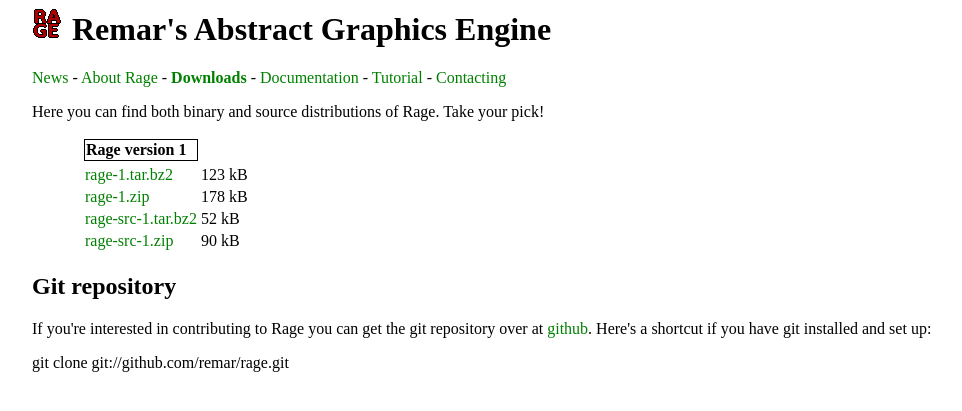
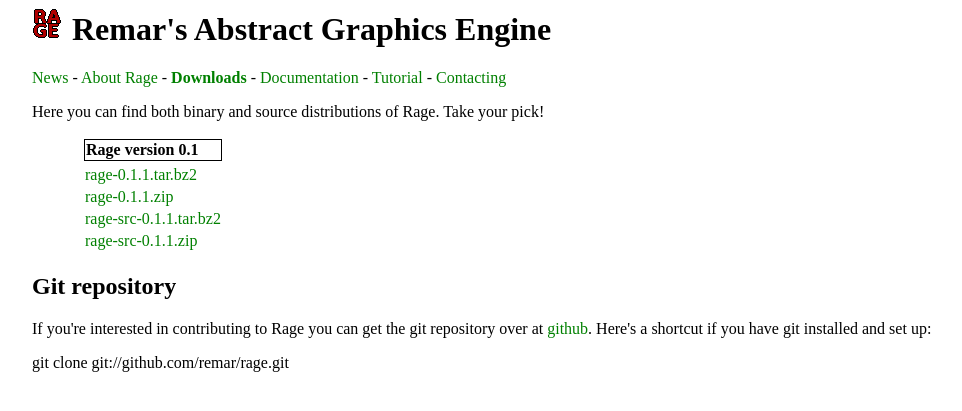
Before and after one commit to remar/rage, a PHP site: page /downloads.php in a window 1280 px wide. Shown: the top 411 px of the page, without its empty margins (68-1030 px from the left). Run offline with PHP 8.4, Linux system fonts and the light colour scheme.

Commit message:
* Version 0.1.1

```diff
--- a/www/downloads.php
+++ b/www/downloads.php
@@ -14,19 +14,15 @@
 
 <table class="indent">
 
-<tr><td class="heading"><b> Rage version 1 </b></td><td></td><tr>
+<tr><td class="heading"><b> Rage version 0.1 </b></td><tr>
 
-<tr><td><a href="files/rage-1.tar.bz2">rage-1.tar.bz2</a></td>
-<td>123 kB</td></tr>
+<tr><td><a href="files/rage-0.1.1.tar.bz2">rage-0.1.1.tar.bz2</a></td></tr>
 
-<tr><td><a href="files/rage-1.zip">rage-1.zip</a></td>
-<td>178 kB</td></tr>
+<tr><td><a href="files/rage-0.1.1.zip">rage-0.1.1.zip</a></td></tr>
 
-<tr><td><a href="files/rage-src-1.tar.bz2">rage-src-1.tar.bz2</td>
-<td>52 kB</td></tr>
+<tr><td><a href="files/rage-src-0.1.1.tar.bz2">rage-src-0.1.1.tar.bz2</td></tr>
 
-<tr><td><a href="files/rage-src-1.zip">rage-src-1.zip</td>
-<td>90 kB</td></tr>
+<tr><td><a href="files/rage-src-0.1.1.zip">rage-src-0.1.1.zip</td></tr>
 
 </table>
 
--- a/www/tutorial.php
+++ b/www/tutorial.php
@@ -68,8 +68,8 @@
 <p>Installing Rage should be pretty simple, follow these easy steps:</p>
 
 <ul>
-<li>Download <a href="files/rage-1.tar.bz2">rage-1.tar.bz2</a> or <a
-href="files/rage-1.zip">rage-1.zip</a> from this site</li>
+<li>Download <a href="files/rage-0.1.1.tar.bz2">rage-0.1.1.tar.bz2</a> or <a
+href="files/rage-0.1.1.zip">rage-0.1.1.zip</a> from this site</li>
 <li>Unpack somewhere</li>
 <li>Open up a shell, go into the rage-1 directory, and type 'make install'</li>
 </ul>
```
Also changed, not shown: 1 other file.
